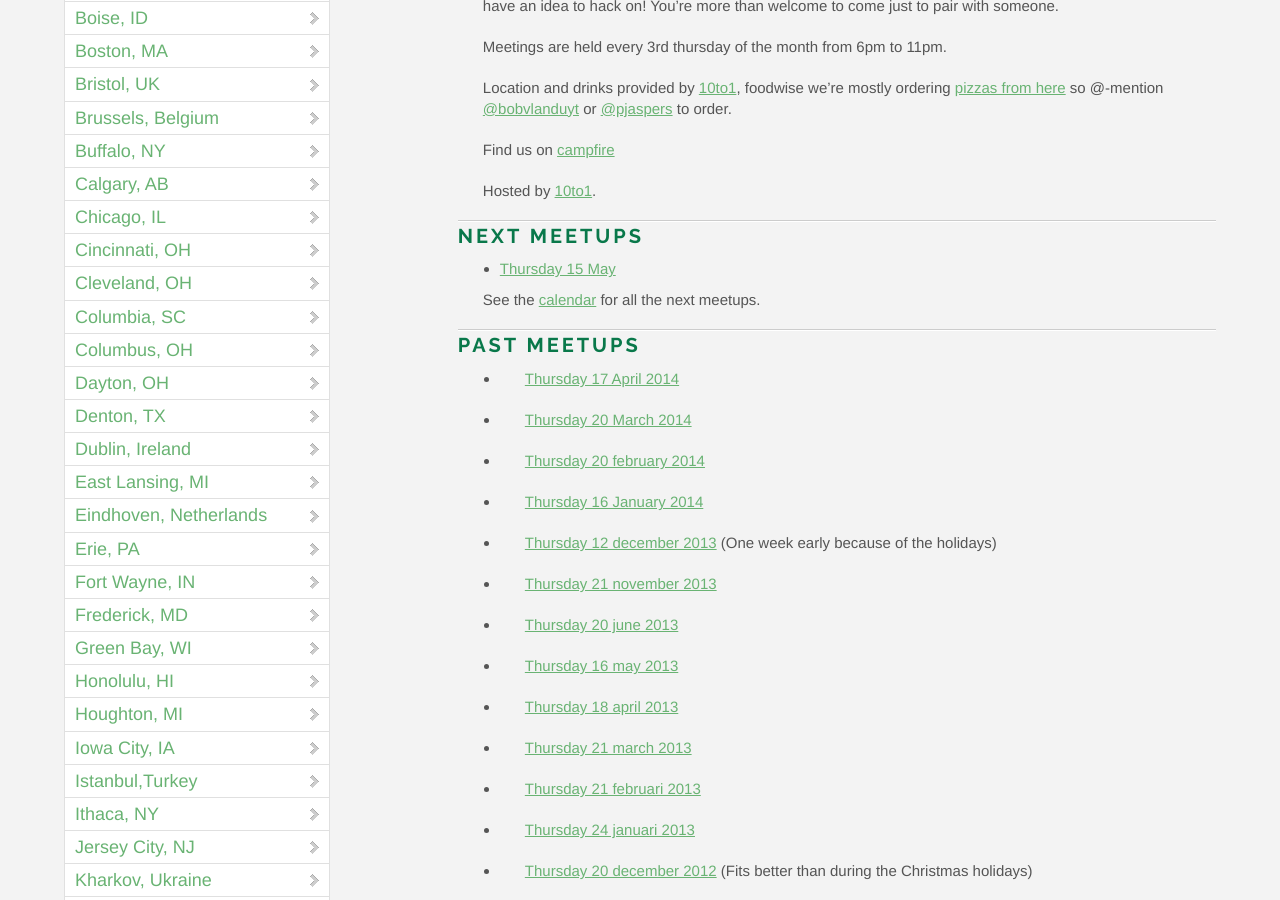
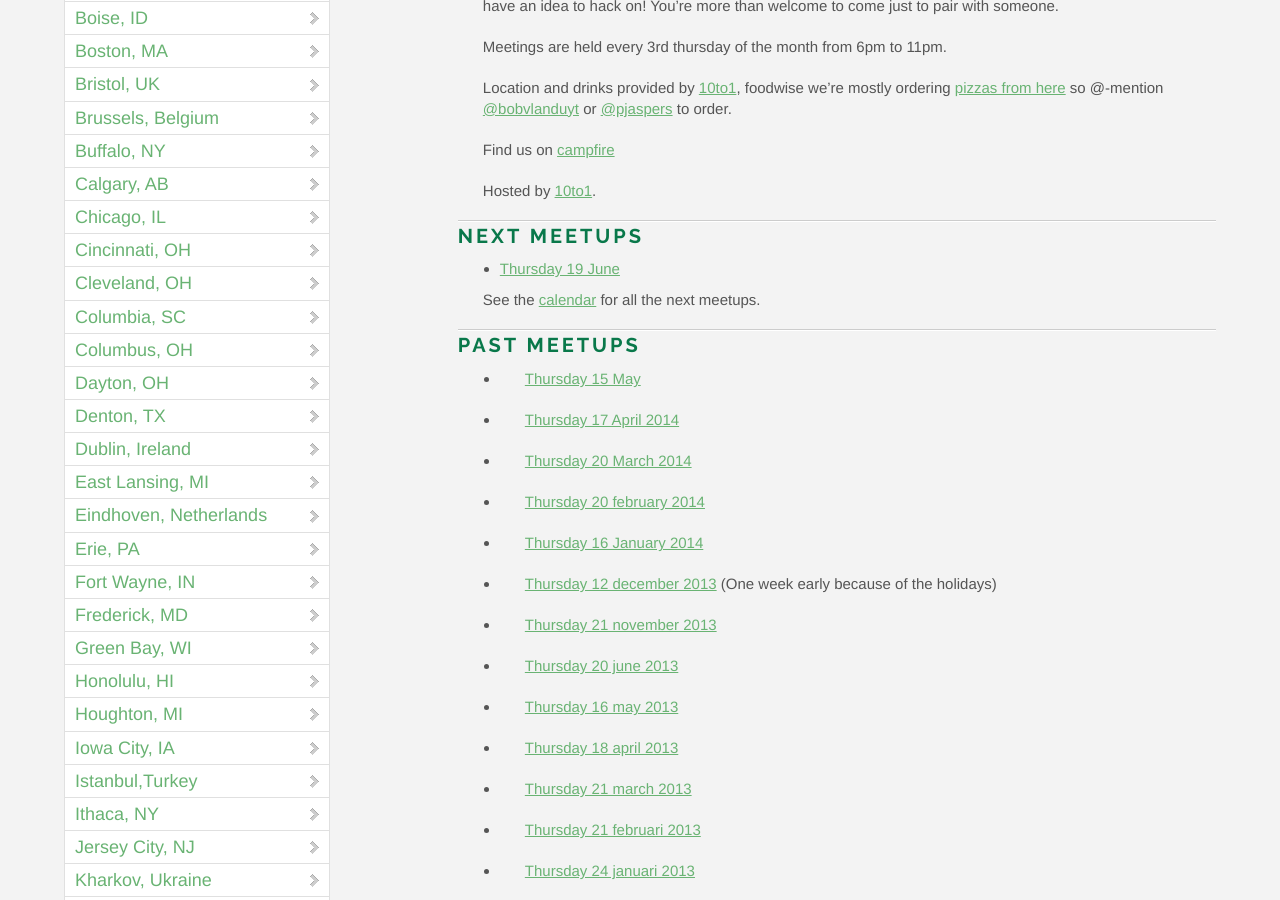
Before and after one commit to OpenHack/openhack.github.com, a Jekyll site: the page built from kontich/index.markdown, in a window 1280 px wide and 900 px high, scrolled down 612 px. Built offline with Jekyll 4.4.1, drawn with Linux system fonts in a browser that asks for light colours; nearby versions of some CDN libraries; comment, search, counter and statistics services are not loaded.

Commit message:
Add new meetup in kontich

```diff
--- a/kontich/index.markdown
+++ b/kontich/index.markdown
@@ -25,11 +25,13 @@ Hosted by [10to1](http://10to1.be).
 
 ### Next meetups
 
-- [Thursday 15 May]()
+- [Thursday 19 June]()
 
 See the [calendar](https://www.google.com/calendar/embed?src=74bgcbj8qtbqkcdj8iggp5grdc%40group.calendar.google.com&ctz=Europe/Brussels) for all the next meetups.
 
 ### Past meetups
+
+- [Thursday 15 May]()
 
 - [Thursday 17 April 2014]()
 
```
